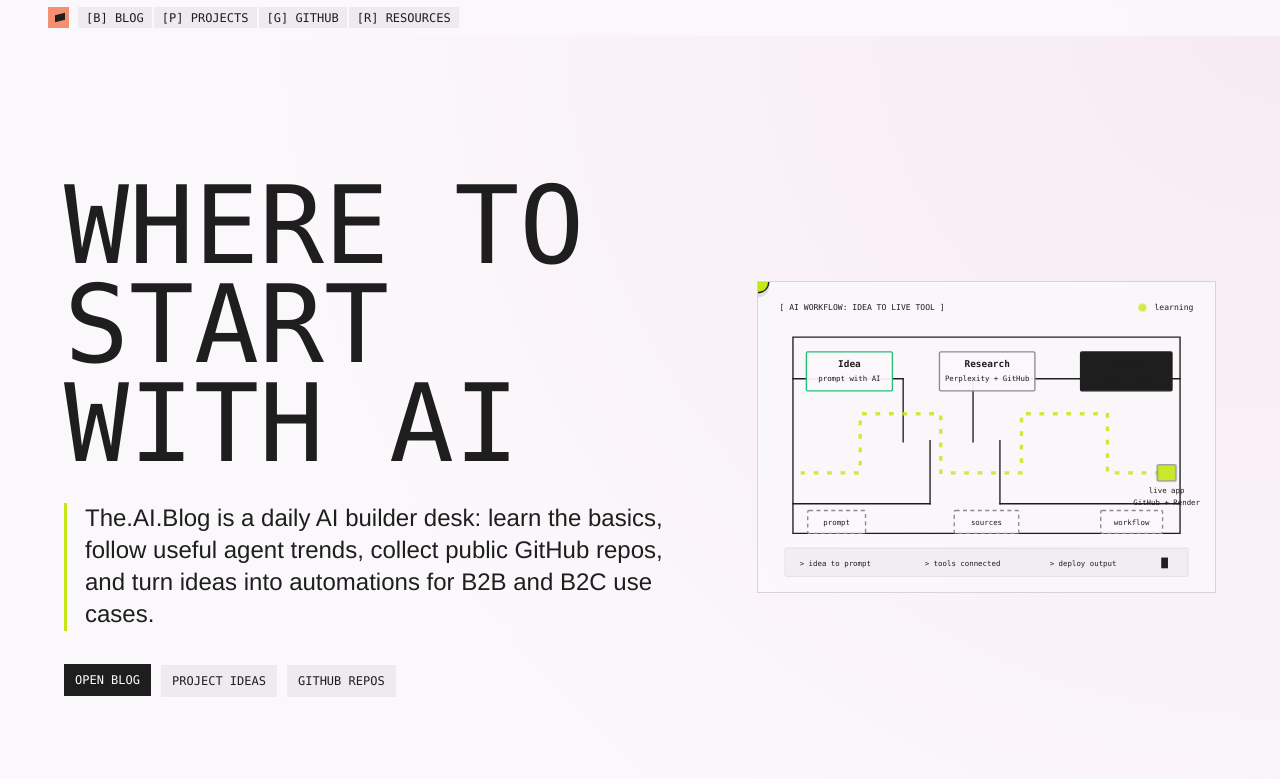
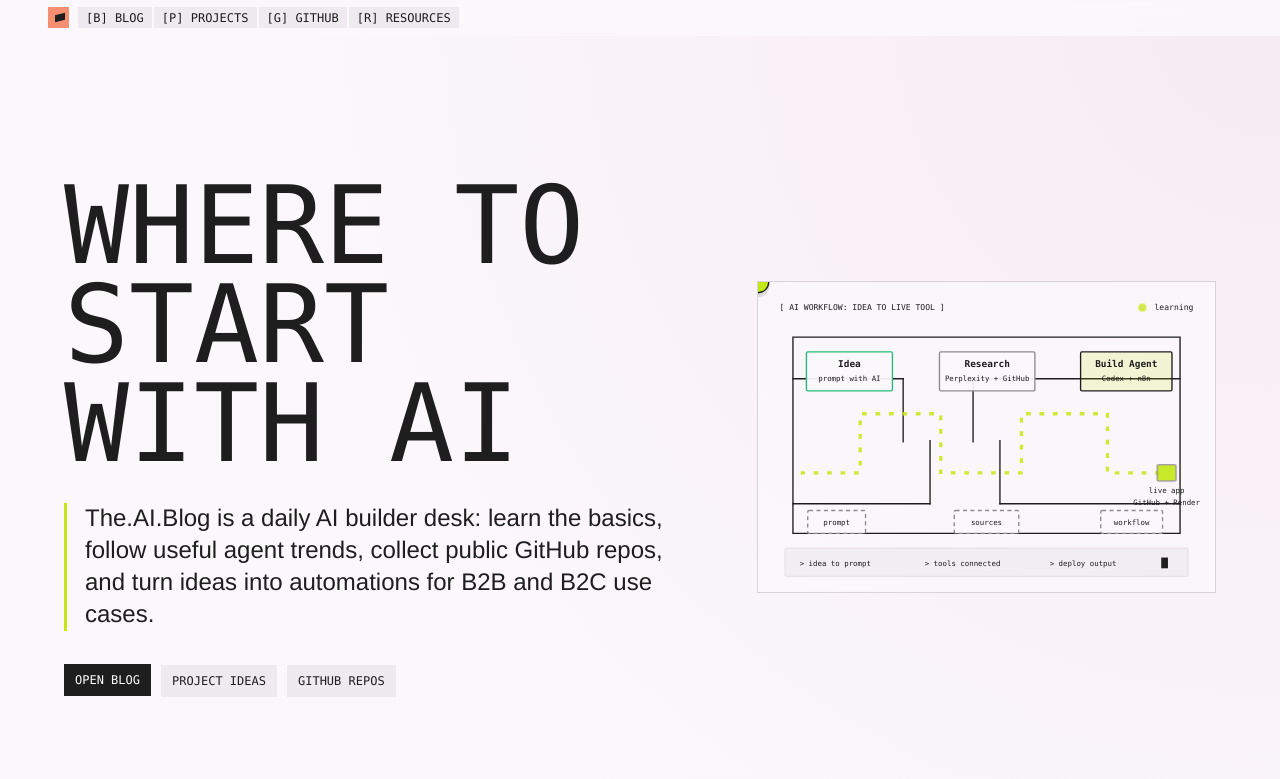
Before and after one commit to roshanarun1991/The.AI.Blog, a website: page index.html in a window 1280 px wide. Shown: the top 779 px of the page. Drawn offline with Linux system fonts and the light colour scheme.

Commit message:
Clarify AI maze build step

```diff
--- a/index.html
+++ b/index.html
@@ -92,13 +92,13 @@
 
               <rect class="game-card game-start" x="72" y="104" width="128" height="58" rx="2" />
               <rect class="game-card" x="270" y="104" width="142" height="58" rx="2" />
-              <rect class="game-card game-dark" x="480" y="104" width="136" height="58" rx="2" />
+              <rect class="game-card game-build" x="480" y="104" width="136" height="58" rx="2" />
               <text class="game-title" x="136" y="126" text-anchor="middle">Idea</text>
               <text class="game-small" x="136" y="147" text-anchor="middle">prompt with AI</text>
               <text class="game-title" x="341" y="126" text-anchor="middle">Research</text>
               <text class="game-small" x="341" y="147" text-anchor="middle">Perplexity + GitHub</text>
-              <text class="game-title game-light" x="548" y="126" text-anchor="middle">Build</text>
-              <text class="game-small game-light" x="548" y="147" text-anchor="middle">Codex + n8n</text>
+              <text class="game-title" x="548" y="126" text-anchor="middle">Build Agent</text>
+              <text class="game-small" x="548" y="147" text-anchor="middle">Codex + n8n</text>
 
               <rect class="maze-chip" x="74" y="340" width="86" height="34" rx="2" />
               <rect class="maze-chip" x="292" y="340" width="96" height="34" rx="2" />
--- a/styles.css
+++ b/styles.css
@@ -257,6 +257,11 @@ a:hover {
 
 .game-dark {
   fill: var(--ink);
+  stroke: var(--ink);
+}
+
+.game-build {
+  fill: rgba(196, 232, 23, 0.16);
   stroke: var(--ink);
 }
 
```
